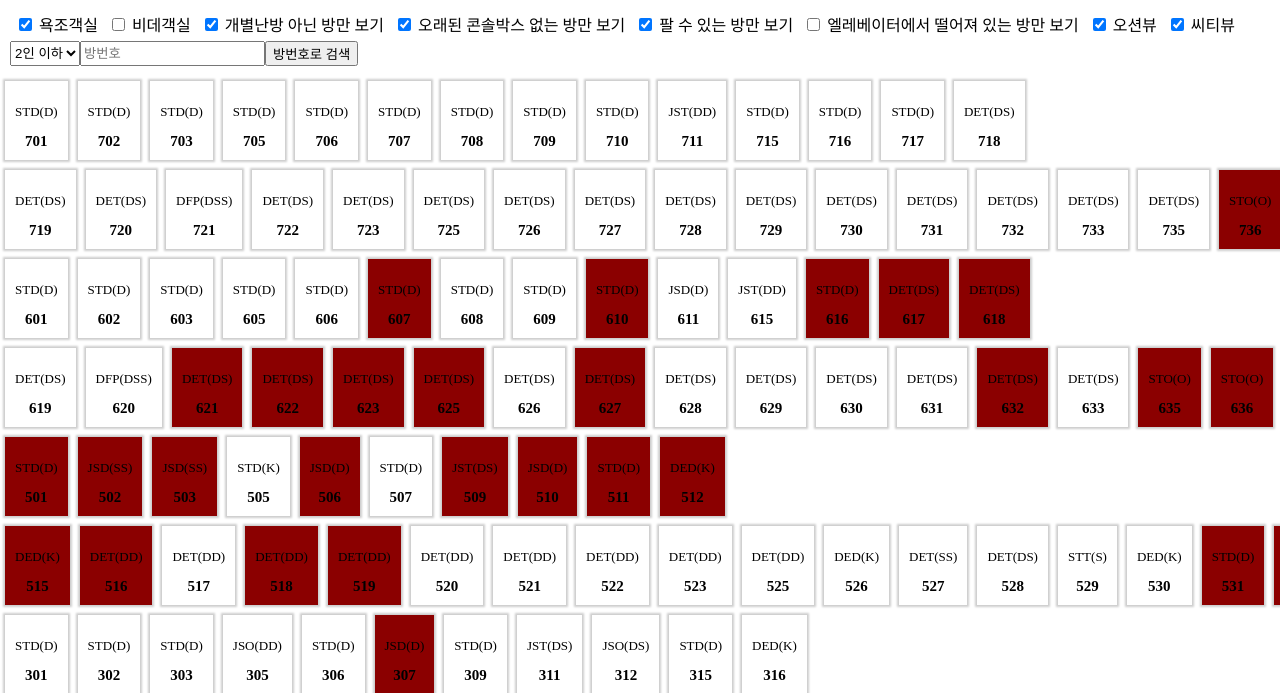
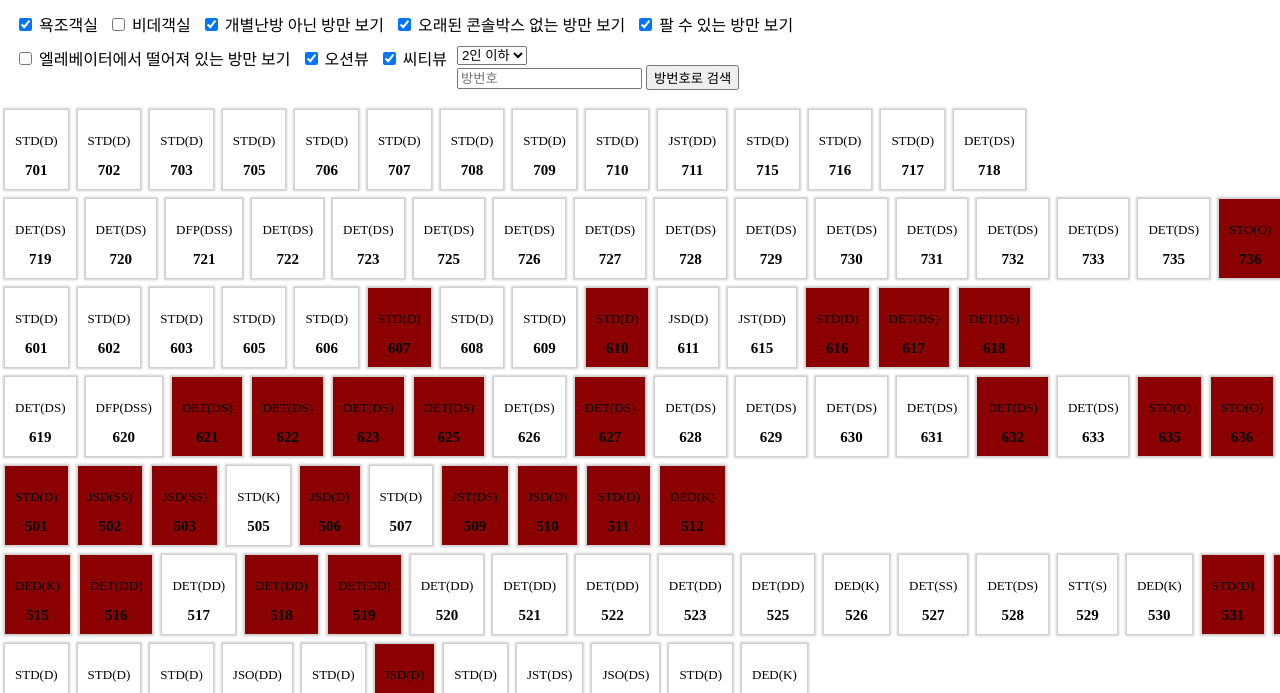
Before and after one commit to rabelais88/roomfinder, a website: page index.html in a window 1280 px wide. Shown: the part 45-738 px from the top of the page. Drawn offline with nearby package versions, Linux system fonts and the light colour scheme.

Commit message:
first commit

```diff
--- a/index.html
+++ b/index.html
@@ -47,6 +47,7 @@
       display:flex;
       flex-wrap:wrap;
       padding:10px;
+      max-width:800px;
     }
     .options > div{
       padding:5px;
@@ -91,13 +92,17 @@
           <input type="checkbox" id="cityview" @change="query" v-model="qry.cityview"/>
           <label for="cityview">씨티뷰</label>
         </div>
+        <div>
         <select id="persons" v-model="qry.persons" @change="query">
           <option value="4">4인 이상</option>
           <option value="3">3인</option>
           <option value="2">2인 이하</option>
         </select>
-        <input type="text" id="valSearch" v-model="qry.roomNo" placeholder="방번호" @keyup.enter="searchRoom">
-        <button id="goSearch" @click="searchRoom">방번호로 검색</button>
+          <div>
+            <input type="text" id="valSearch" v-model="qry.roomNo" placeholder="방번호" @keyup.enter="searchRoom">
+            <button id="goSearch" @click="searchRoom">방번호로 검색</button>
+          </div>
+        </div>
       </div>
       <div class="floor" v-for="(elFloor,idxFl) in filteredFloors" :key="idxFl">
         <div class="room" v-for="(elRoom,idxRm) in elFloor" :key="idxRm" :class="elRoom.disabled ? disabledClass : ''" @click="infoRoom(idxFl,idxRm)">
```
